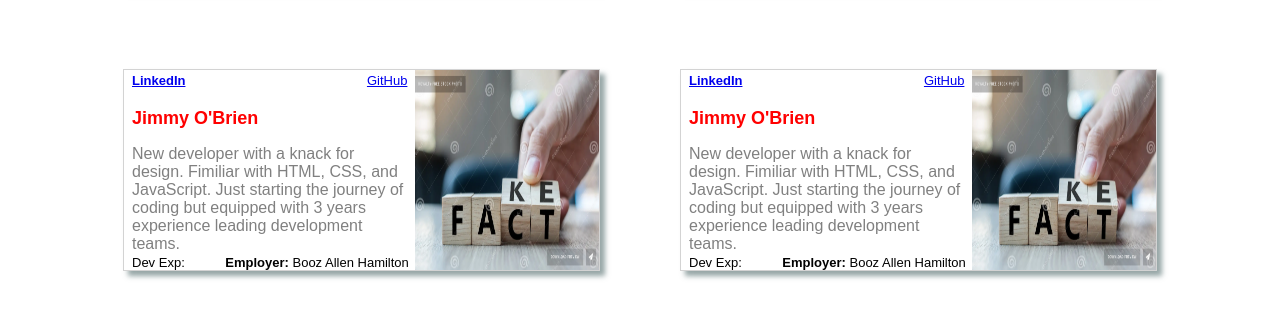
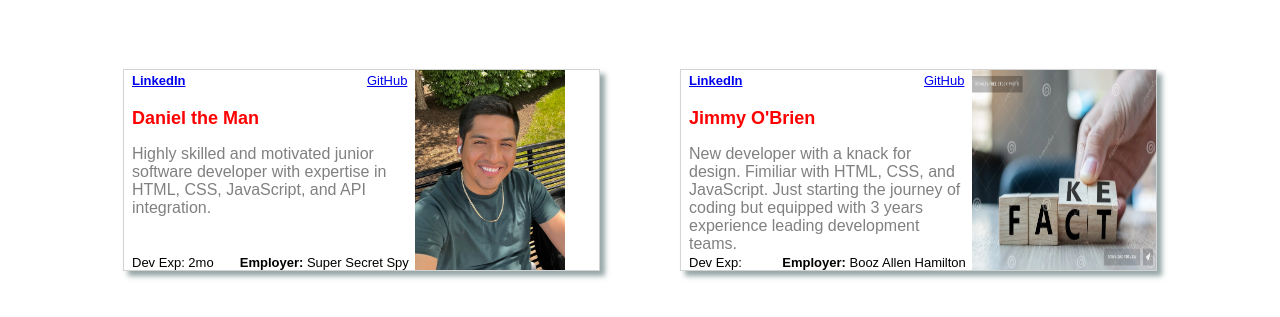
Before and after one commit to rhonvyramos/libel_news_reports, a plain HTML site: page about_us.html in a window 1280 px wide. Shown: the part 916-1233 px from the top of the page. Drawn offline with nearby package versions, Linux system fonts and the light colour scheme.

Commit message:
added daniel's bio

```diff
--- a/about_us.html
+++ b/about_us.html
@@ -98,16 +98,16 @@
                 <a id="news-source" href="linkedin.com/in/jimmyjrobrien/"> LinkedIn </a>
                 <a id="article-date" href="https://github.com/JimmyJr77">GitHub</a>
               </div>
-              <div id="article-title">Jimmy O'Brien</div>
+              <div id="article-title">Daniel the Man</div>
               <p id="article-summary"> <!-- make this 150 characters or less-->
-                  New developer with a knack for design. Fimiliar with HTML, CSS, and JavaScript. Just starting the journey of coding but equipped with 3 years experience leading development teams. </p>
+                Highly skilled and motivated junior software developer with expertise in HTML, CSS, JavaScript, and API integration. </p>
               <div id="author-category">
-                <div id="author">Dev Exp:<span></span></div>
-                <div id="category"><span style="font-weight:bolder;">Employer: </span>Booz Allen Hamilton</div>
+                <div id="author">Dev Exp: 2mo<span></span></div>
+                <div id="category"><span style="font-weight:bolder;">Employer: </span>Super Secret Spy</div>
               </div>
             </div>
             <div id="article-image">
-              <img src="./assets/images/test.png" alt="Article Image">
+              <img src="./assets/images/daniel.jpeg" alt="Article Image">
             </div>
         </section>
 
```
Also changed, not shown: assets/images/daniel.jpeg (added).
